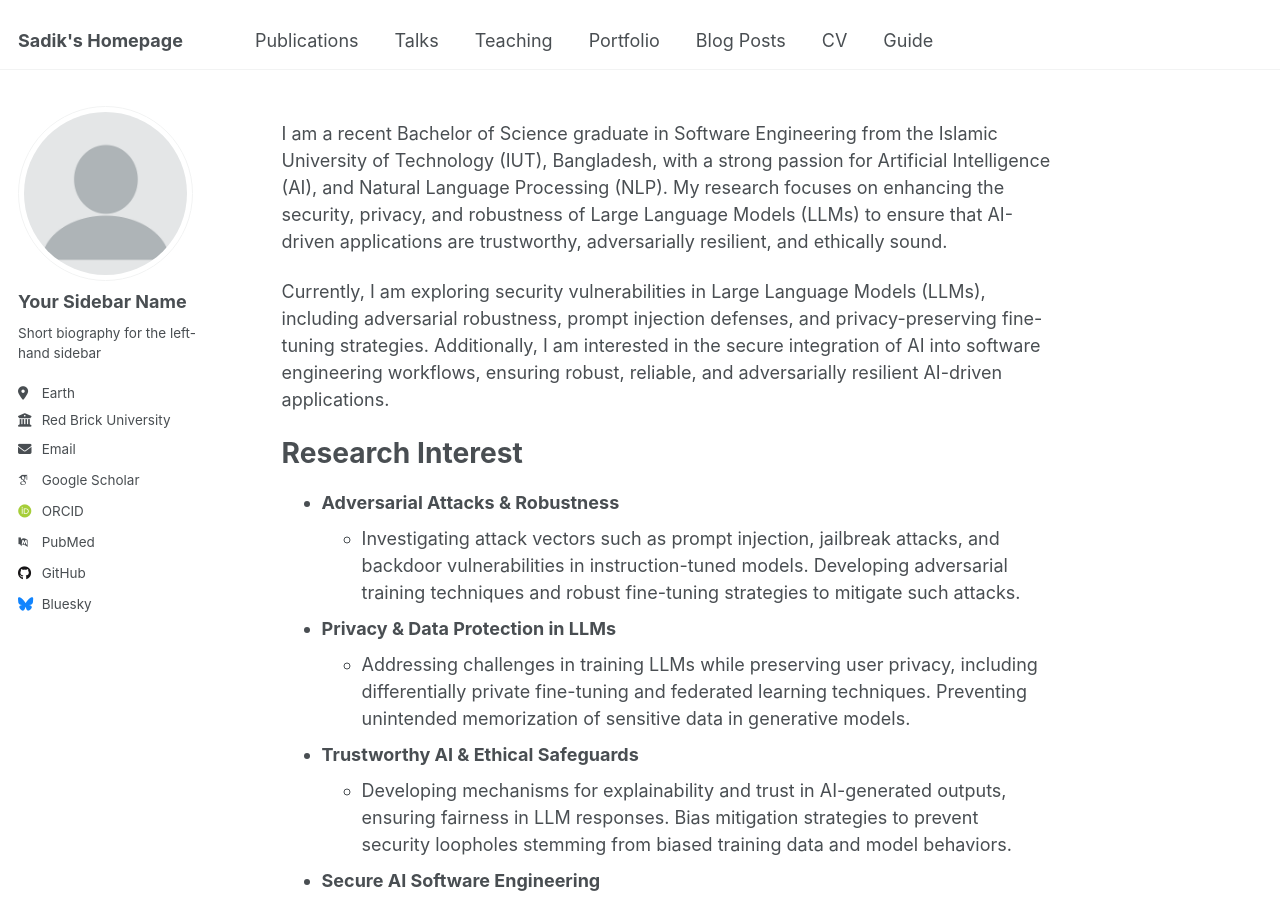
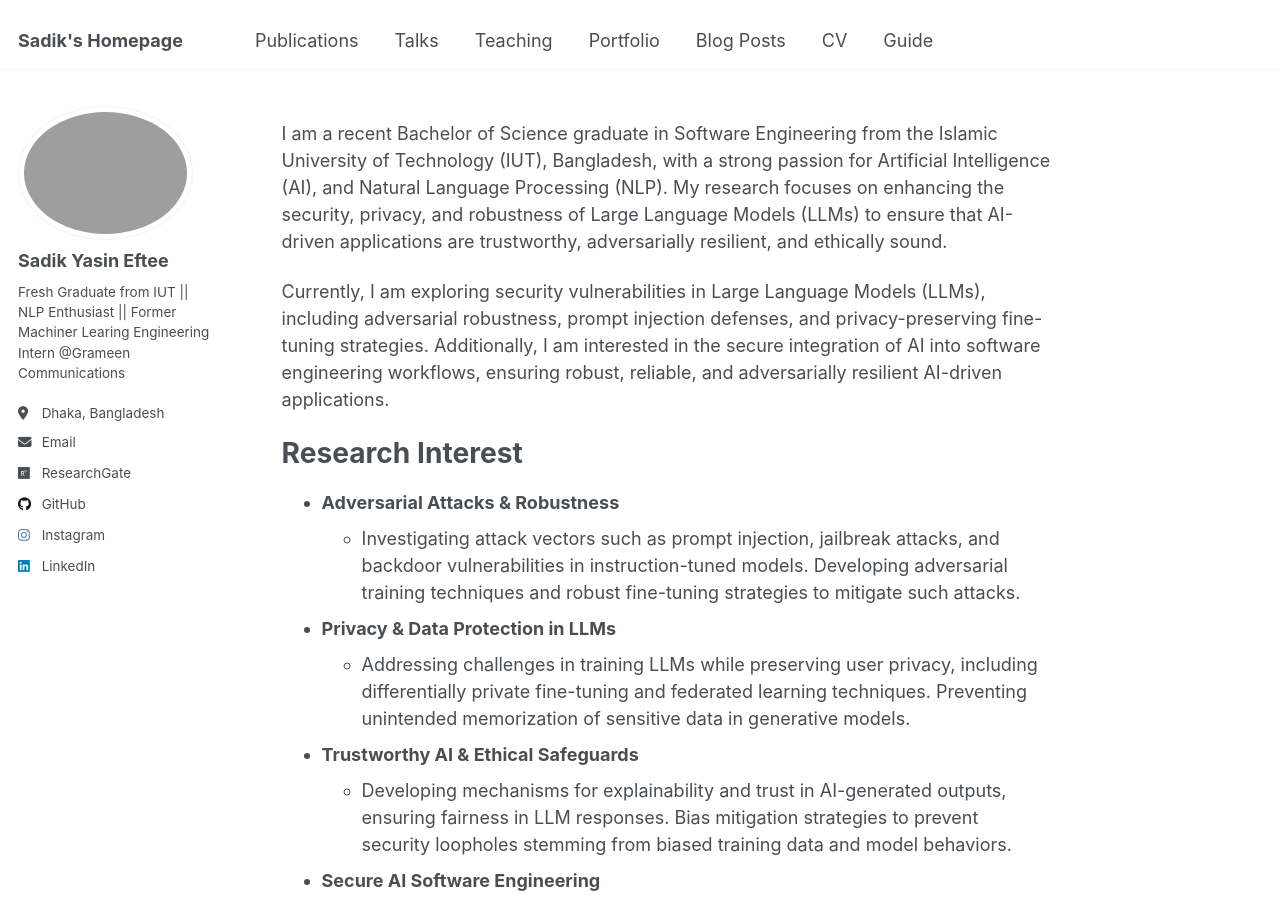
Before and after one commit to Sadik-Yasin-Eftee/Sadik-Yasin-Eftee.github.io, a Jekyll site: the page built from _pages/about.md, in a window 1280 px wide and 900 px high. Built offline with Jekyll 4.4.1, drawn with Linux system fonts in a browser that asks for light colours; some web fonts are replaced.

Commit message:
Update _config.yml

```diff
--- a/_config.yml
+++ b/_config.yml
@@ -22,44 +22,44 @@ repository               : "academicpages/academicpages.github.io"
 #               Additional customization can be done by editing /_includes/author-profile.html
 author:
   # Biographic information
-  avatar           : "profile.png"
-  name             : "Your Sidebar Name"
+  avatar           : "1000024522.jpg"
+  name             : "Sadik Yasin Eftee"
   pronouns         : # example: "she/her"
-  bio              : "Short biography for the left-hand sidebar"
-  location         : "Earth"
-  employer         : "Red Brick University"
+  bio              : "Fresh Graduate from IUT || NLP Enthusiast || Former Machiner Learing Engineering Intern @Grameen Communications"
+  location         : "Dhaka, Bangladesh"
+  employer         :
   uri              : # URL
-  email            : "none@example.org"
+  email            : "sadikyasineftee@gmail.com"
 
   # Academic websites
   arxiv            : # URL - Update with the correct link to your profile
-  googlescholar    : "https://scholar.google.com/citations?user=PS_CX0AAAAAJ"
+  googlescholar    : # "https://scholar.google.com/citations?user=PS_CX0AAAAAJ"
   impactstory      : # URL
-  orcid            : "http://orcid.org/yourorcidurl"
+  orcid            : # "http://orcid.org/yourorcidurl"
   semantic         : # URL
-  pubmed           : "https://www.ncbi.nlm.nih.gov/pubmed/?term=john+snow"
-  researchgate     : # URL
+  pubmed           : # "https://www.ncbi.nlm.nih.gov/pubmed/?term=john+snow"
+  researchgate     : "https://www.researchgate.net/profile/Sadik-Eftee"
   scopus           : # URL
 
   # Repositories and software development
   bitbucket        : # Username - Update with your username on the site
   codepen          : # Username
   dribbble         : # Username
-  github           : "academicpages"
+  github           : "Sadik-Yasin-Eftee"
   kaggle           : # Username
   stackoverflow    : # User number or user number and name (i.e., use "1" or "1/jeff-atwood")
 
   # Social media
-  bluesky          : "bsky.app" # Replace this with you Bluesky username
+  bluesky          : # "bsky.app" # Replace this with you Bluesky username
   facebook         : # Username
   flickr           : # Username
   foursquare       : # Username
   goodreads        : # Username
   google_plus      : # Username
   keybase          : # Username
-  instagram        : # Username
+  instagram        : "sadik_eftee"
   lastfm           : # Username
-  linkedin         : # Username
+  linkedin         : "sadik-yasin"
   mastodon         : # URL
   medium           : # URL
   pinterest        : # Username
```
